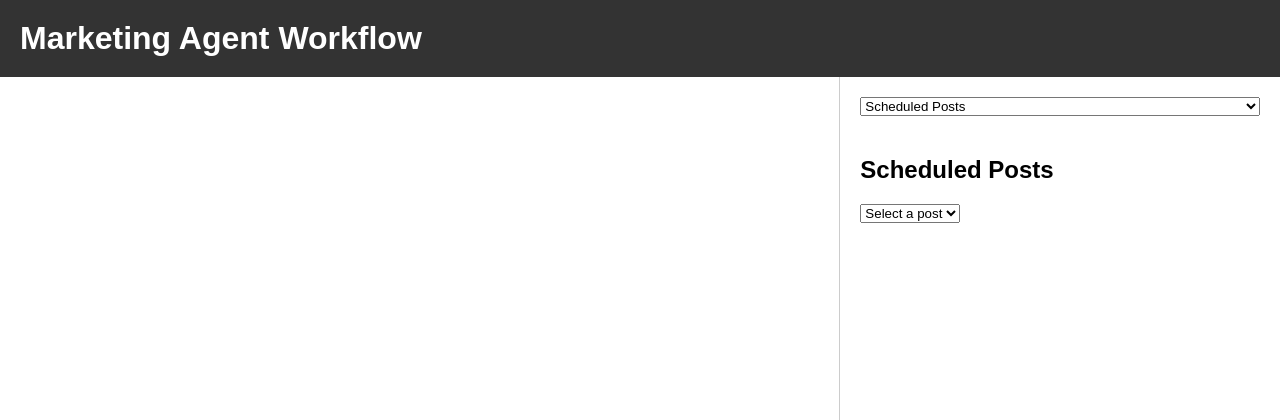
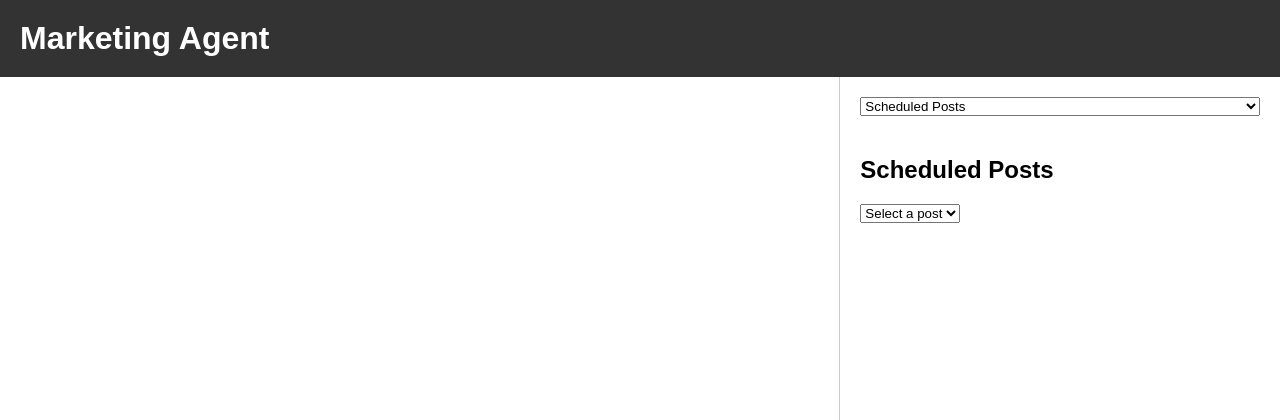
Before and after one commit to mslanden/media-posting-agent, a Python web app: template frontend/templates/index.html in a window 1280 px wide. Shown: the top 420 px of the page. Run offline with Jinja, Linux system fonts and the light colour scheme; the template is opened without the code that fills it, so the values that code supplies are empty.

Commit message:
(no commit message provided)

```diff
--- a/frontend/templates/index.html
+++ b/frontend/templates/index.html
@@ -84,7 +84,7 @@
     </head>
     <body>
         <header>
-            <h1>Marketing Agent Workflow</h1>
+            <h1>Marketing Agent</h1>
         </header>
         <div id="main">
             <div id="chat-container">
```
